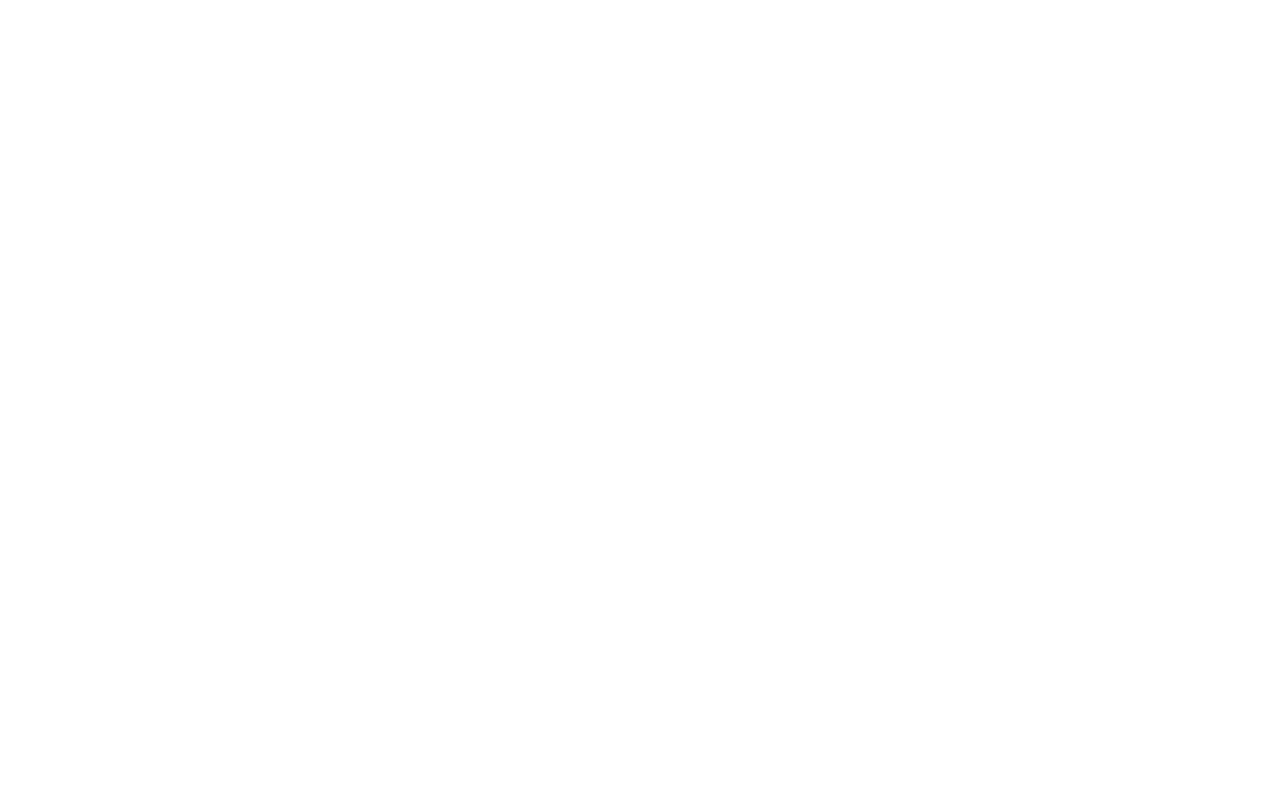
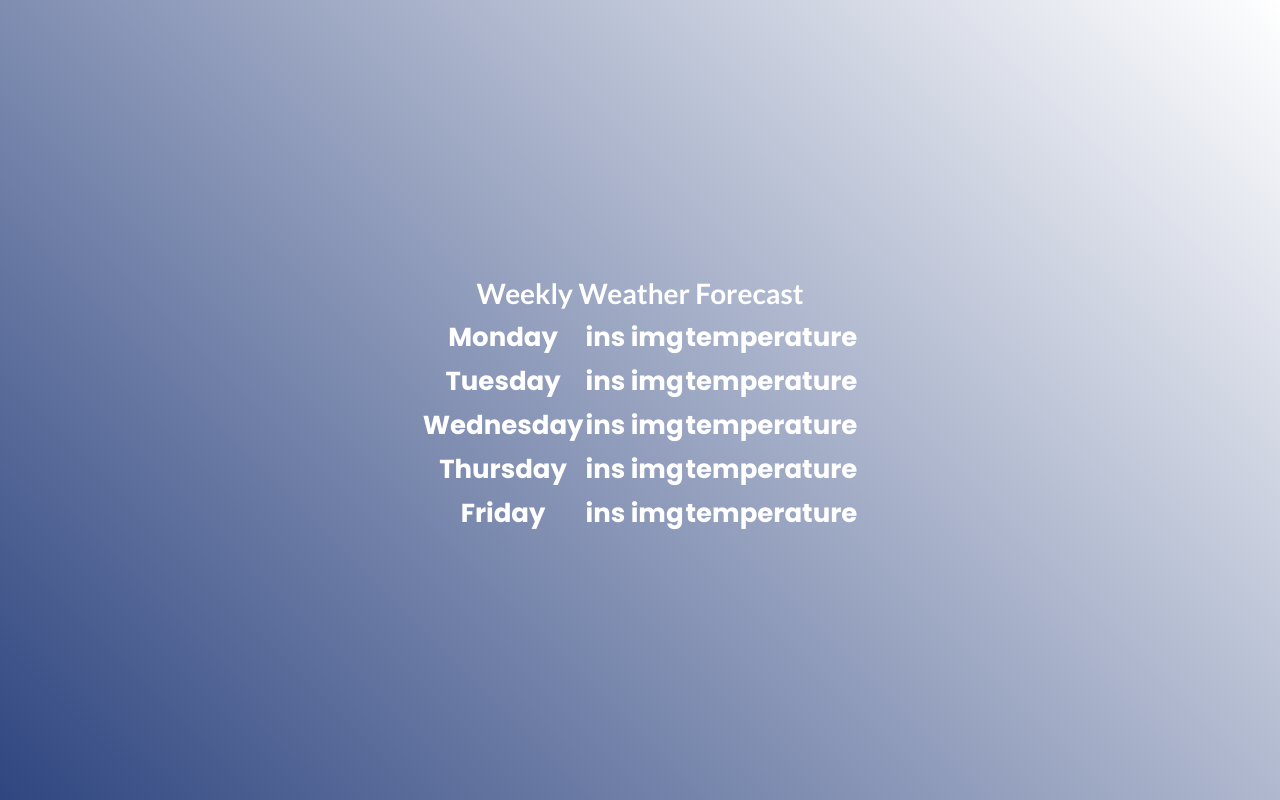
Before and after one commit to Sizwe-mLab/rest-api-weather-app, a React (Create React App) app: page /Weekly in a window 1280 px wide. Before the commit this address had no page. Built offline with nearby package versions, Linux system fonts and the light colour scheme.

Commit message:
Weather App

```diff
--- a/src/App.js
+++ b/src/App.js
@@ -4,6 +4,7 @@ import './App.css';
 import LogIn from './components/LogIn';
 import WeatherScr from './components/WeatherScr';
 import Registration from './components/Registration';
+import Weekly from './components/Weekly';
 import { createContext , useState } from 'react';
 
 export const AuthContext = createContext();
@@ -23,6 +24,7 @@ function App() {
                 <Routes>
                 <Route index element={<Registration />} />
                     <Route path="/login" element={<LogIn />} />
+                    <Route path='Weekly' element={<Weekly />} />
                     <Route path="/registration" element={<Registration />} />
                     <Route path="/WeatherSrc" element={<PrivateRoute element={<WeatherScr />} />} />
                 </Routes>
--- a/src/components/Registration.js
+++ b/src/components/Registration.js
@@ -49,10 +49,6 @@ const Registration = () => {
             navigate('/LogIn');
         }
     };
-
-
-
-
 
     return (
         <div className="Reg1">
--- a/src/components/WeatherScr.js
+++ b/src/components/WeatherScr.js
@@ -1,4 +1,6 @@
-import { useEffect, useState } from 'react';
+import { useEffect, useState,} from 'react';
+import { useNavigate } from "react-router-dom";
+
 import './Weather.css';
 import search_icon from '../assests/search.png';
 import sunny from '../assests/sunny-weather.jpg';
@@ -6,6 +8,7 @@ import humidity from '../assests/humidity.png';
 import wind from '../assests/wind.png';
 
 const WeatherScr = () => {
+  const navigate = useNavigate();
   const [weatherData, setWeatherData] = useState(null);
   const [city, setCity] = useState('Pretoria');
 
@@ -19,6 +22,7 @@ const WeatherScr = () => {
 
     try {
       const response = await fetch(`https://api.openweathermap.org/data/2.5/weather?q=${location}&appid=${appId}&units=metric`);
+
       const data = await response.json();
       if (response.ok) {
         setWeatherData(data);
@@ -34,6 +38,10 @@ const WeatherScr = () => {
   useEffect(() => {
     search(city);
   }, [city]);
+
+  const handleSubmit = () =>{
+    navigate ("/Weekly")
+  }
 
   return (
     <div className="weather">
@@ -66,6 +74,14 @@ const WeatherScr = () => {
           </div>
         </div>
       </div>
+
+
+
+    <div>
+
+      <button className='btn' onClick={handleSubmit}>Weekly Data</button>
+    </div>
+
     </div>
   );
 };
--- /dev/null
+++ b/src/components/Weekly.css
@@ -0,0 +1,9 @@
+.Forecast{
+    background-image: linear-gradient(45deg, #2f4680, #500ae400);  min-height: 100vh;
+  display: flex;
+  flex-direction: column;
+  align-items: center;
+  justify-content: center;
+  font-size: calc(10px + 2vmin);
+  color: white;
+}
--- /dev/null
+++ b/src/components/Weekly.js
@@ -0,0 +1,62 @@
+
+import React from 'react';
+import './Weekly.css';
+
+const Weekly = () => {
+
+
+    return (
+
+        <div className="Forecast">
+
+            <h1>Weekly Weather Forecast</h1>
+
+            <table>
+                <thead>
+                    <tr>
+                        <th>Monday</th>
+                        <th className="expand">ins img</th>
+                        <th>temperature</th>
+                    </tr>
+
+
+                    <br></br>
+
+                    <tr>
+                        <th>Tuesday</th>
+                        <th className="expand">ins img</th>
+                        <th>temperature</th>
+                    </tr>
+
+                    <br></br>
+                    <tr>
+                        <th>Wednesday</th>
+                        <th className="expand">ins img</th>
+                        <th>temperature</th>
+                    </tr>
+                    <br></br>
+                    <tr>
+                        <th>Thursday</th>
+                        <th className="expand">ins img</th>
+                        <th>temperature</th>
+                    </tr>
+
+                    <br></br>
+
+                    <tr>
+                        <th>Friday</th>
+                        <th className="expand">ins img</th>
+                        <th>temperature</th>
+                    </tr>
+
+
+
+                </thead>
+            </table>
+
+        </div>
+
+    );
+}
+
+export default Weekly;
```
